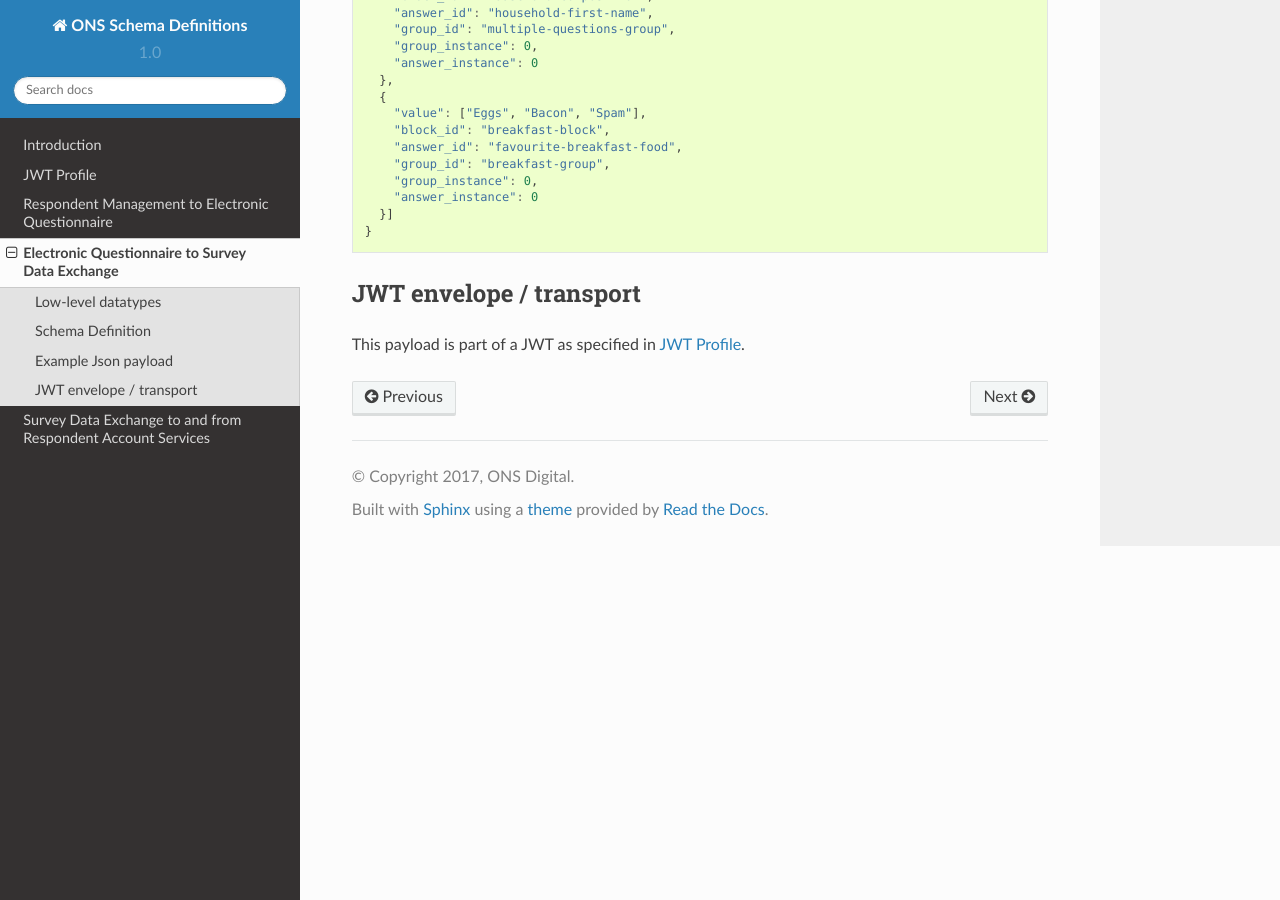
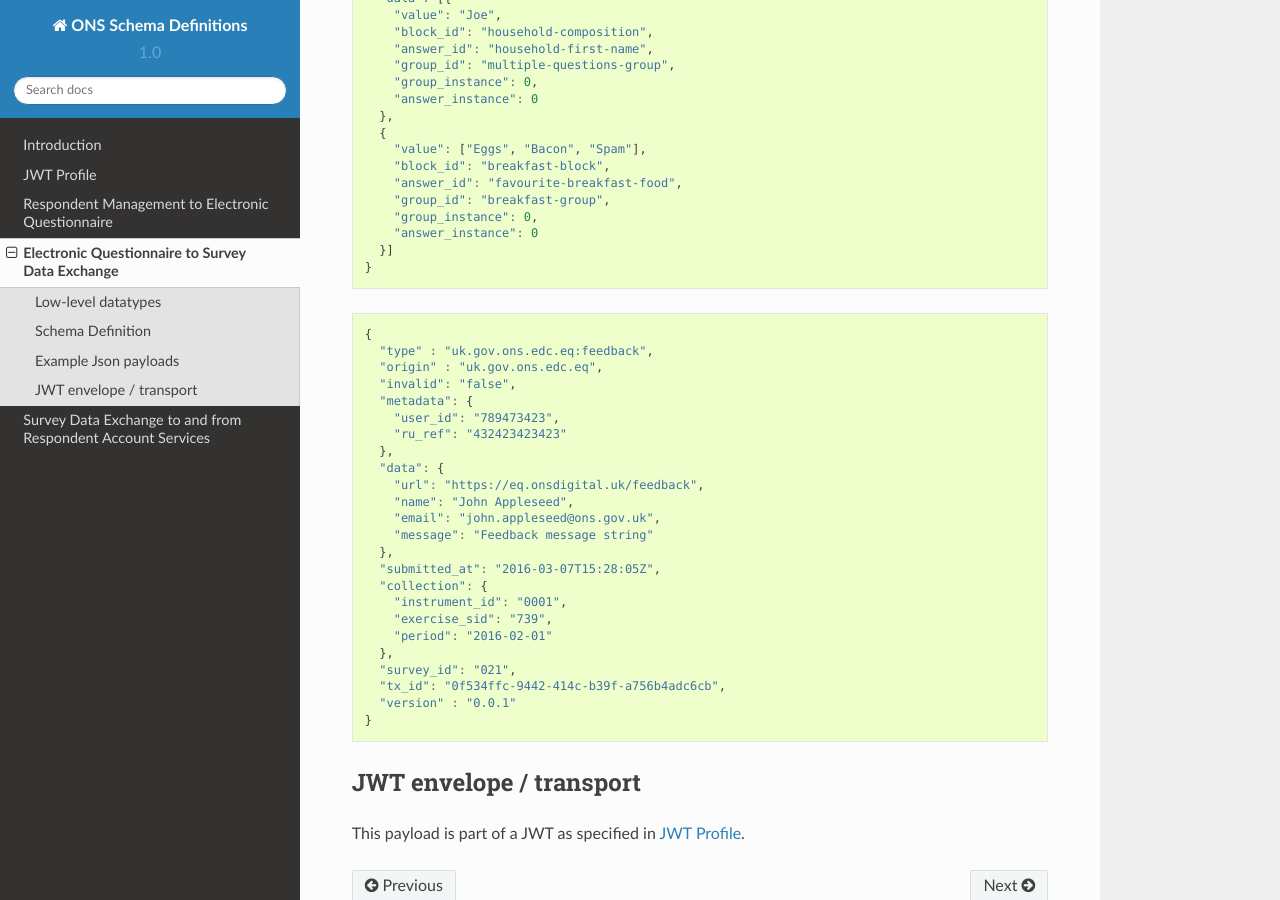
Before and after one commit to ONSdigital/ons-schema-definitions, a Sphinx documentation site: the page built from docs/electronic_questionnaire_to_data_exchange.rst, in a window 1280 px wide and 900 px high, scrolled down 3201 px. Built offline with Sphinx 7.4.7 and the Read the Docs theme 2.0.0, drawn with Linux system fonts in a browser that asks for light colours; some of the changed text lies outside the part shown.

Commit message:
Update electronic_questionnaire_to_data_exchange with feedback submission examples and information
This pull request contains two additions to the electronic_questionnaire_to_data_exchange document:
  1. An example of the JSON payload received by SDX when a feedback response is submitted via EQ
  2. The additional `type` that will be sent for feedback responses.

```diff
--- a/docs/electronic_questionnaire_to_data_exchange.rst
+++ b/docs/electronic_questionnaire_to_data_exchange.rst
@@ -24,7 +24,7 @@
      Transaction ID used to trace a transaction through the whole system. This will be a GUID (version 4) and 128-bits in length as defined in RFC 4122 in its textual representation as defined in section 3 "Namespace Registration Template" without the "urn:uuid:" prefix e.g. "f81d4fae-7dec-11d0-a765-00a0c91e6bf6".
   type
     The unique type identifier of this JSON file.
-    Will always be "uk.gov.ons.edc.eq:surveyresponse"
+    Can be "uk.gov.ons.edc.eq:surveyresponse" or "uk.gov.ons.edc.eq:feedback"
   version
     The version number of the schema definition used to generate and parse the
     schema. Will always be 3 numbers separated by two dots e.g. "10.2.33" with the
@@ -105,8 +108,8 @@
 
 
 
-Example Json payload
-====================
+Example Json payloads
+=====================
 
 .. code-block:: javascript
 
@@ -145,6 +148,33 @@
       }]
     }
 
+.. code-block:: javascript
+
+    {
+      "type" : "uk.gov.ons.edc.eq:feedback",
+      "origin" : "uk.gov.ons.edc.eq",
+      "invalid": "false",
+      "metadata": {
+        "user_id": "789473423",
+        "ru_ref": "432423423423"
+      },
+      "data": {
+        "url": "https://eq.onsdigital.uk/feedback",
+        "name": "John Appleseed",
+        "email": "john.appleseed@ons.gov.uk",
+        "message": "Feedback message string"
+      },
+      "submitted_at": "2016-03-07T15:28:05Z",
+      "collection": {
+        "instrument_id": "0001",
+        "exercise_sid": "739",
+        "period": "2016-02-01"
+      },
+      "survey_id": "021",
+      "tx_id": "0f534ffc-9442-414c-b39f-a756b4adc6cb",
+      "version" : "0.0.1"
+    }
+
 JWT envelope / transport
 ========================
 This payload is part of a JWT as specified in :doc:`jwt_profile`.
```
Also changed, not shown: other parts of docs/electronic_questionnaire_to_data_exchange.rst (+4 -1 lines).
